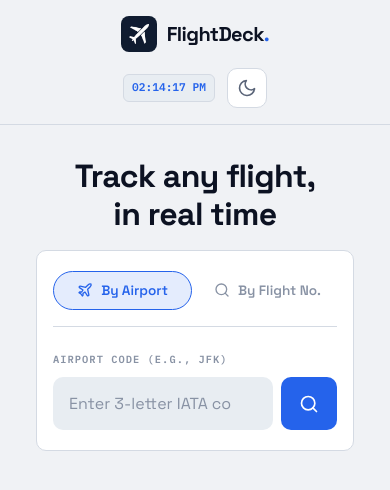
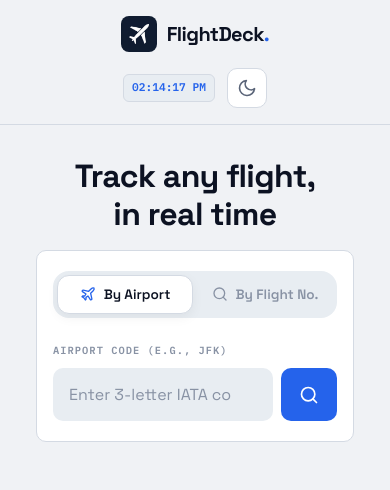
Before and after one commit to Tusharjain-19/FlightDeck, a Next.js app: page / in a window 390 px wide. Shown: the top 490 px of the page. Built offline with nearby package versions, Linux system fonts and the light colour scheme.

Commit message:
Refactor search tabs to modern segmented control and fix text wrapping

```diff
--- a/components/SearchInterface.module.css
+++ b/components/SearchInterface.module.css
@@ -14,34 +14,44 @@
 
 .tabs {
   display: flex;
-  gap: 6px;
+  background: var(--bg-input);
+  padding: 4px;
+  border-radius: var(--radius-lg);
   margin-bottom: 24px;
-  padding-bottom: 16px;
-  border-bottom: 1px solid var(--border);
+  gap: 4px;
 }
 
 .tabBtn {
+  flex: 1;
   display: flex;
   align-items: center;
+  justify-content: center;
   gap: 8px;
-  padding: 10px 18px;
-  border-radius: var(--radius-pill);
+  padding: 10px 12px;
+  border-radius: calc(var(--radius-lg) - 4px);
   font-weight: 600;
   font-size: 0.85rem;
   color: var(--text-muted);
-  transition: all 0.2s ease;
+  transition: all 0.25s cubic-bezier(0.16, 1, 0.3, 1);
   border: 1px solid transparent;
+  background: transparent;
+  white-space: nowrap;
+  outline: none;
 }
 
 .tabBtn.active {
-  background-color: var(--accent-glow);
+  background-color: var(--bg-card);
+  color: var(--text-primary);
+  border-color: var(--border);
+  box-shadow: 0 4px 12px rgba(0, 0, 0, 0.05);
+}
+
+.tabBtn.active svg {
   color: var(--accent);
-  border-color: var(--accent);
 }
 
 .tabBtn:hover:not(.active) {
   color: var(--text-primary);
-  background: var(--bg-input);
 }
 
 .searchForm {
@@ -129,18 +139,6 @@
     padding: 20px 16px;
     margin: 16px 12px 0;
     border-radius: var(--radius-md);
-  }
-
-  .tabs {
-    flex-wrap: wrap;
-    justify-content: center;
-  }
-
-  .tabBtn {
-    padding: 10px 14px;
-    font-size: 0.85rem;
-    flex: 1;
-    justify-content: center;
   }
 
   .input {
```
